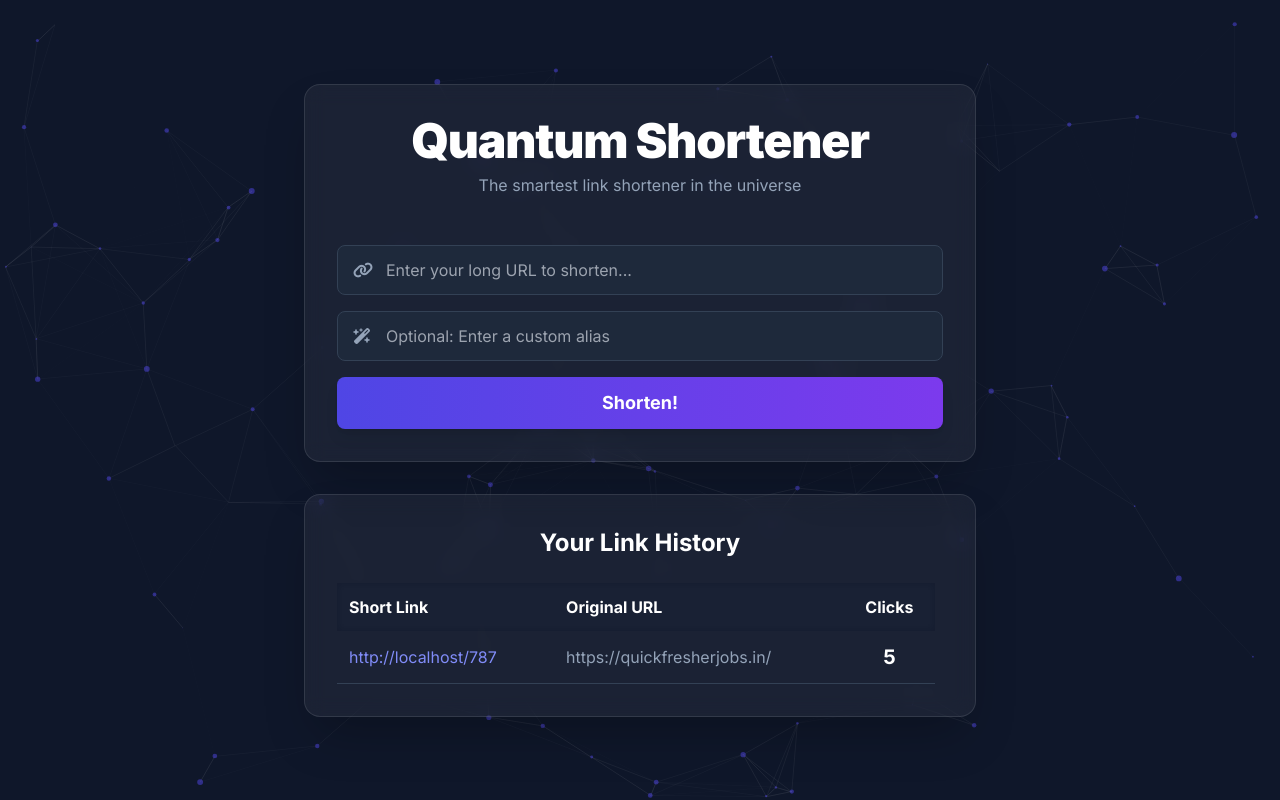
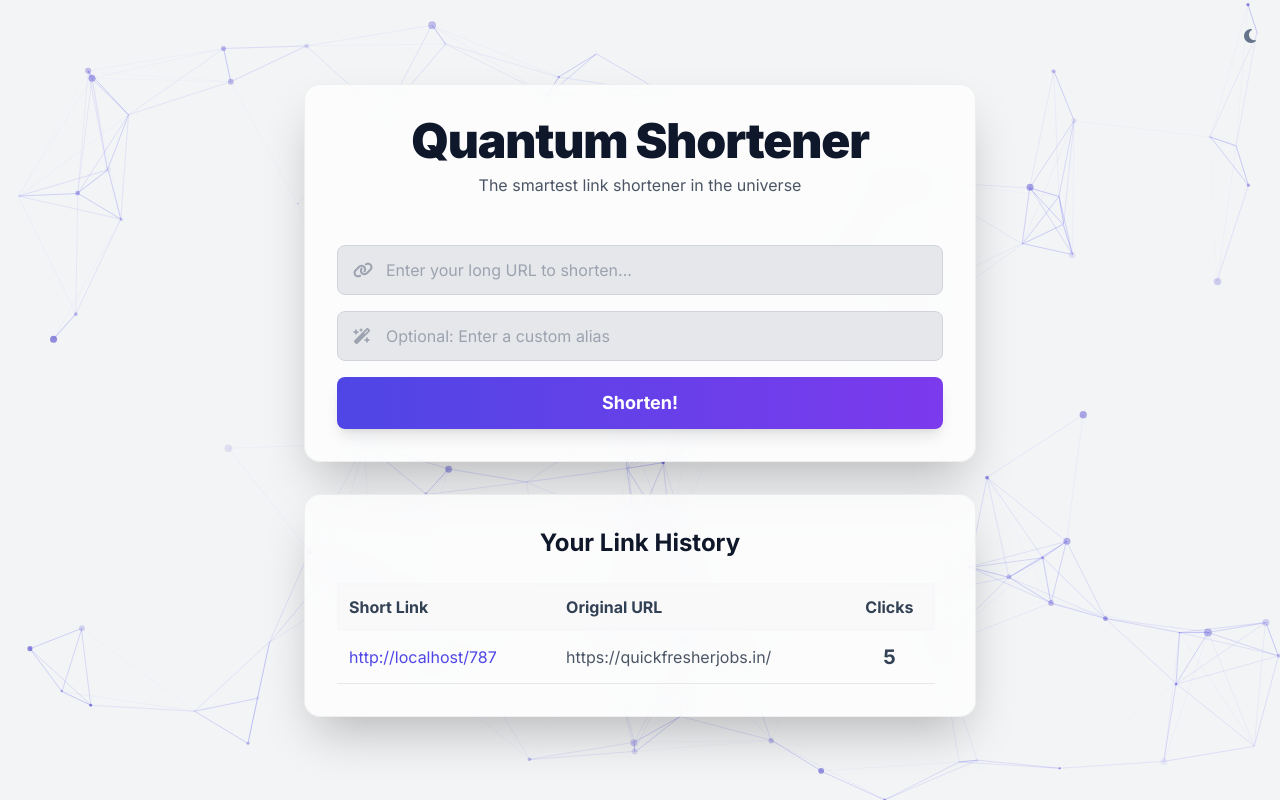
Before and after one commit to nidhinvijay/URL_Shortener, a Django app: page / in a window 1280 px wide. Run offline with Django 5.2, Linux system fonts and the light colour scheme; data comes from the database, SQL or seed files in the repository; both versions use the stored data as it was after the commit; some libraries are stand-ins or nearby versions.

Commit message:
3rd Commit

```diff
--- a/shortener/templates/index.html
+++ b/shortener/templates/index.html
@@ -1,5 +1,5 @@
 <!DOCTYPE html>
-<html lang="en">
+<html lang="en" class="light"> <!-- Default to light theme -->
 <head>
     <meta charset="UTF-8">
     <meta name="viewport" content="width=device-width, initial-scale=1.0">
@@ -13,21 +13,31 @@
     <!-- Font Awesome for Icons -->
     <link rel="stylesheet" href="https://cdnjs.cloudflare.com/ajax/libs/font-awesome/6.4.2/css/all.min.css">
     <style>
-        /* Custom styles */
+        /* Custom base styles */
         body {
             font-family: 'Inter', sans-serif;
-            background-color: #0f172a; /* slate-900 */
+            transition: background-color 0.3s ease, color 0.3s ease;
         }
         #particles-js {
-            position: absolute;
+            position: fixed;
             width: 100%;
             height: 100%;
+            top: 0;
+            left: 0;
             z-index: -1;
         }
-        .glass-card {
-            background: rgba(255, 255, 255, 0.05);
-            backdrop-filter: blur(10px);
-            -webkit-backdrop-filter: blur(10px);
+        /* Light theme card */
+        .card {
+            background: rgba(255, 255, 255, 0.7);
+            backdrop-filter: blur(12px);
+            -webkit-backdrop-filter: blur(12px);
+            border: 1px solid rgba(0, 0, 0, 0.05);
+        }
+        /* Dark theme card */
+        .dark .card {
+            background: rgba(30, 41, 59, 0.5); /* slate-800/50 */
+            backdrop-filter: blur(12px);
+            -webkit-backdrop-filter: blur(12px);
             border: 1px solid rgba(255, 255, 255, 0.1);
         }
         .btn-gradient {
@@ -38,48 +48,72 @@
             transform: translateY(-2px);
             box-shadow: 0 10px 20px rgba(0,0,0,0.2);
         }
-        /* Custom scrollbar for URL history */
+        /* Custom scrollbar */
         .history-container::-webkit-scrollbar {
             width: 8px;
         }
         .history-container::-webkit-scrollbar-track {
-            background: rgba(255, 255, 255, 0.1);
+            background: rgba(0, 0, 0, 0.1);
             border-radius: 10px;
         }
+        .dark .history-container::-webkit-scrollbar-track {
+             background: rgba(255, 255, 255, 0.1);
+        }
         .history-container::-webkit-scrollbar-thumb {
-            background: #4f46e5;
+            background: #6366f1; /* indigo-500 */
             border-radius: 10px;
         }
         .history-container::-webkit-scrollbar-thumb:hover {
-            background: #7c3aed;
+            background: #4f46e5; /* indigo-600 */
         }
     </style>
+    <script>
+        // Set theme on page load
+        if (localStorage.theme === 'dark' || (!('theme' in localStorage) && window.matchMedia('(prefers-color-scheme: dark)').matches)) {
+            document.documentElement.classList.add('dark');
+        } else {
+            document.documentElement.classList.remove('dark');
+        }
+
+        // Tailwind config for dark mode
+        tailwind.config = {
+            darkMode: 'class',
+        }
+    </script>
 </head>
-<body class="text-white">
+<body class="bg-gray-100 text-slate-800 dark:bg-slate-900 dark:text-slate-200">
     <!-- Particle background container -->
     <div id="particles-js"></div>
+
+    <!-- Theme Toggle Button -->
+    <div class="absolute top-4 right-4">
+        <button id="theme-toggle" class="p-2 rounded-full text-slate-500 dark:text-slate-400 hover:bg-gray-200 dark:hover:bg-slate-800 focus:outline-none">
+            <i id="theme-toggle-dark-icon" class="fa-solid fa-moon hidden"></i>
+            <i id="theme-toggle-light-icon" class="fa-solid fa-sun hidden"></i>
+        </button>
+    </div>
 
     <div class="container mx-auto px-4 py-8 flex flex-col items-center justify-center min-h-screen">
 
         <!-- Main Card -->
-        <div class="glass-card rounded-2xl p-6 md:p-8 w-full max-w-2xl shadow-2xl">
+        <div class="card rounded-2xl p-6 md:p-8 w-full max-w-2xl shadow-2xl">
             <div class="text-center mb-8">
-                <h1 class="text-4xl md:text-5xl font-black tracking-tight">Quantum Shortener</h1>
-                <p class="text-slate-400 mt-2">The smartest link shortener in the universe</p>
+                <h1 class="text-3xl md:text-5xl font-black tracking-tight text-slate-900 dark:text-white">Quantum Shortener</h1>
+                <p class="text-gray-600 dark:text-slate-400 mt-2">The smartest link shortener in the universe</p>
             </div>
 
             <!-- Form -->
             <form method="POST" class="flex flex-col space-y-4">
                 {% csrf_token %}
                 <div class="relative">
-                    <i class="fa-solid fa-link absolute left-4 top-1/2 -translate-y-1/2 text-slate-400"></i>
+                    <i class="fa-solid fa-link absolute left-4 top-1/2 -translate-y-1/2 text-gray-400 dark:text-slate-500"></i>
                     <input type="url" name="original_url" placeholder="Enter your long URL to shorten..." required
-                           class="w-full bg-slate-800 border border-slate-700 rounded-lg p-3 pl-12 focus:outline-none focus:ring-2 focus:ring-indigo-500 transition-all">
+                           class="w-full bg-gray-200 dark:bg-slate-800 border border-gray-300 dark:border-slate-700 rounded-lg p-3 pl-12 focus:outline-none focus:ring-2 focus:ring-indigo-500 transition-all text-slate-800 dark:text-slate-200">
                 </div>
                 <div class="relative">
-                    <i class="fa-solid fa-wand-magic-sparkles absolute left-4 top-1/2 -translate-y-1/2 text-slate-400"></i>
+                    <i class="fa-solid fa-wand-magic-sparkles absolute left-4 top-1/2 -translate-y-1/2 text-gray-400 dark:text-slate-500"></i>
                     <input type="text" name="custom_code" placeholder="Optional: Enter a custom alias"
-                           class="w-full bg-slate-800 border border-slate-700 rounded-lg p-3 pl-12 focus:outline-none focus:ring-2 focus:ring-indigo-500 transition-all">
+                           class="w-full bg-gray-200 dark:bg-slate-800 border border-gray-300 dark:border-slate-700 rounded-lg p-3 pl-12 focus:outline-none focus:ring-2 focus:ring-indigo-500 transition-all text-slate-800 dark:text-slate-200">
                 </div>
                 <button type="submit" class="btn-gradient text-white font-bold rounded-lg p-3 text-lg shadow-lg">
                     Shorten!
@@ -88,7 +122,7 @@
 
             <!-- Error Message Display -->
             {% if error %}
-            <div class="mt-4 bg-red-500/20 border border-red-500 text-red-300 px-4 py-3 rounded-lg text-center" role="alert">
+            <div class="mt-4 bg-red-500/10 dark:bg-red-500/20 border border-red-500 text-red-700 dark:text-red-300 px-4 py-3 rounded-lg text-center" role="alert">
                 <strong class="font-bold">Oops!</strong>
                 <span class="block sm:inline">{{ error }}</span>
             </div>
@@ -96,13 +130,13 @@
 
             <!-- Result Display -->
             {% if short_url %}
-            <div class="mt-8 p-6 bg-slate-800 rounded-2xl border border-slate-700">
-                <p class="text-slate-400 font-semibold text-center">Your quantum link is ready!</p>
+            <div class="mt-8 p-6 bg-gray-200/50 dark:bg-slate-800/70 rounded-2xl border border-gray-300/50 dark:border-slate-700">
+                <p class="text-gray-600 dark:text-slate-400 font-semibold text-center">Your quantum link is ready!</p>
                 <div class="mt-4 flex flex-col md:flex-row items-center gap-4">
                     <div class="flex-grow w-full">
-                        <div class="flex items-center bg-slate-900 rounded-lg p-3 border border-slate-600">
-                            <a id="shortened-link" href="{{ short_url }}" target="_blank" class="text-indigo-400 break-all flex-grow">{{ short_url }}</a>
-                            <button onclick="copyToClipboard()" class="ml-4 text-slate-400 hover:text-white transition">
+                        <div class="flex items-center bg-white dark:bg-slate-900 rounded-lg p-3 border border-gray-300 dark:border-slate-600">
+                            <a id="shortened-link" href="{{ short_url }}" target="_blank" class="text-indigo-600 dark:text-indigo-400 break-all flex-grow">{{ short_url }}</a>
+                            <button onclick="copyToClipboard()" class="ml-4 text-gray-500 dark:text-slate-400 hover:text-slate-900 dark:hover:text-white transition">
                                 <i class="fa-solid fa-copy"></i>
                             </button>
                         </div>
@@ -117,27 +151,27 @@
 
         <!-- URL History -->
         {% if urls %}
-        <div class="glass-card rounded-2xl p-6 md:p-8 w-full max-w-2xl shadow-2xl mt-8">
-            <h2 class="text-2xl font-bold text-center mb-6">Your Link History</h2>
+        <div class="card rounded-2xl p-6 md:p-8 w-full max-w-2xl shadow-2xl mt-8">
+            <h2 class="text-2xl font-bold text-center mb-6 text-slate-900 dark:text-white">Your Link History</h2>
             <div class="history-container max-h-80 overflow-y-auto pr-2">
                 <table class="w-full text-left">
-                    <thead class="sticky top-0 bg-slate-900/50 backdrop-blur-sm">
+                    <thead class="sticky top-0 bg-gray-100/50 dark:bg-slate-900/50 backdrop-blur-sm">
                         <tr>
-                            <th class="p-3">Short Link</th>
-                            <th class="p-3 hidden md:table-cell">Original URL</th>
-                            <th class="p-3 text-center">Clicks</th>
+                            <th class="p-3 text-slate-700 dark:text-slate-300">Short Link</th>
+                            <th class="p-3 hidden md:table-cell text-slate-700 dark:text-slate-300">Original URL</th>
+                            <th class="p-3 text-center text-slate-700 dark:text-slate-300">Clicks</th>
                         </tr>
                     </thead>
                     <tbody>
                         {% for url in urls %}
-                        <tr class="border-b border-slate-700 hover:bg-slate-800/50 transition-colors">
+                        <tr class="border-b border-gray-200 dark:border-slate-700 hover:bg-gray-200/50 dark:hover:bg-slate-800/50 transition-colors">
                             <td class="p-3">
-                                <a href="{{ request.scheme }}://{{ request.get_host }}/{{ url.short_code }}" target="_blank" class="text-indigo-400 hover:underline">{{ request.scheme }}://{{ request.get_host }}/{{ url.short_code }}</a>
+                                <a href="{{ request.scheme }}://{{ request.get_host }}/{{ url.short_code }}" target="_blank" class="text-indigo-600 dark:text-indigo-400 hover:underline">{{ request.scheme }}://{{ request.get_host }}/{{ url.short_code }}</a>
                             </td>
-                            <td class="p-3 text-slate-400 truncate hidden md:table-cell" title="{{ url.original_url }}">
+                            <td class="p-3 text-gray-600 dark:text-slate-400 truncate hidden md:table-cell" title="{{ url.original_url }}">
                                 {{ url.original_url|truncatechars:50 }}
                             </td>
-                            <td class="p-3 text-center font-bold text-xl">
+                            <td class="p-3 text-center font-bold text-xl text-slate-700 dark:text-slate-200">
                                 {{ url.clicks }}
                             </td>
                         </tr>
@@ -152,59 +186,96 @@
     <!-- Particles.js script -->
     <script src="https://cdn.jsdelivr.net/particles.js/2.0.0/particles.min.js"></script>
     <script>
-        // Initialize Particles.js
-        particlesJS("particles-js", {
-            "particles": {
-                "number": { "value": 80, "density": { "enable": true, "value_area": 800 } },
-                "color": { "value": "#4f46e5" },
-                "shape": { "type": "circle", "stroke": { "width": 0, "color": "#000000" }, "polygon": { "nb_sides": 5 } },
-                "opacity": { "value": 0.5, "random": false, "anim": { "enable": false, "speed": 1, "opacity_min": 0.1, "sync": false } },
-                "size": { "value": 3, "random": true, "anim": { "enable": false, "speed": 40, "size_min": 0.1, "sync": false } },
-                "line_linked": { "enable": true, "distance": 150, "color": "#ffffff", "opacity": 0.1, "width": 1 },
-                "move": { "enable": true, "speed": 2, "direction": "none", "random": false, "straight": false, "out_mode": "out", "bounce": false, "attract": { "enable": false, "rotateX": 600, "rotateY": 1200 } }
+        // --- Particle JS Configurations ---
+        const lightThemeParticles = {
+            particles: {
+                number: { value: 80, density: { enable: true, value_area: 800 } },
+                color: { value: "#4338ca" }, // Darker indigo for light bg
+                shape: { type: "circle" },
+                opacity: { value: 0.6, random: true },
+                size: { value: 4, random: true },
+                line_linked: { enable: true, distance: 150, color: "#6366f1", opacity: 0.4, width: 1 },
+                move: { enable: true, speed: 3, direction: "none", random: true, straight: false, out_mode: "out" }
             },
-            "interactivity": {
-                "detect_on": "canvas",
-                "events": { "onhover": { "enable": true, "mode": "grab" }, "onclick": { "enable": true, "mode": "push" }, "resize": true },
-                "modes": { "grab": { "distance": 140, "line_linked": { "opacity": 0.3 } }, "bubble": { "distance": 400, "size": 40, "duration": 2, "opacity": 8, "speed": 3 }, "repulse": { "distance": 200, "duration": 0.4 }, "push": { "particles_nb": 4 }, "remove": { "particles_nb": 2 } }
+            interactivity: {
+                detect_on: "canvas",
+                events: { onhover: { enable: true, mode: "grab" }, onclick: { enable: true, mode: "push" }, resize: true },
+                modes: { grab: { distance: 150, line_linked: { opacity: 1 } }, push: { particles_nb: 4 } }
             },
-            "retina_detect": true
+            retina_detect: true
+        };
+
+        const darkThemeParticles = {
+            particles: {
+                number: { value: 80, density: { enable: true, value_area: 800 } },
+                color: { value: "#4f46e5" },
+                shape: { type: "circle" },
+                opacity: { value: 0.5, random: false },
+                size: { value: 3, random: true },
+                line_linked: { enable: true, distance: 150, color: "#ffffff", opacity: 0.1, width: 1 },
+                move: { enable: true, speed: 2, direction: "none", random: false, straight: false, out_mode: "out" }
+            },
+            interactivity: {
+                detect_on: "canvas",
+                events: { onhover: { enable: true, mode: "grab" }, onclick: { enable: true, mode: "push" }, resize: true },
+                modes: { grab: { distance: 140, line_linked: { opacity: 0.3 } }, push: { particles_nb: 4 } }
+            },
+            retina_detect: true
+        };
+
+        function loadParticles(themeConfig) {
+             // pJSDom[0] is a global variable from particles.js to hold the instance
+            if (window.pJSDom && window.pJSDom[0]) {
+                window.pJSDom[0].pJS.fn.vendors.destroypJS();
+                window.pJSDom = [];
+            }
+            particlesJS("particles-js", themeConfig);
+        }
+
+        // --- Theme Toggling Logic ---
+        const themeToggleBtn = document.getElementById('theme-toggle');
+        const themeToggleDarkIcon = document.getElementById('theme-toggle-dark-icon');
+        const themeToggleLightIcon = document.getElementById('theme-toggle-light-icon');
+
+        function updateTheme() {
+            if (document.documentElement.classList.contains('dark')) {
+                themeToggleLightIcon.classList.remove('hidden');
+                themeToggleDarkIcon.classList.add('hidden');
+                loadParticles(darkThemeParticles);
+            } else {
+                themeToggleLightIcon.classList.add('hidden');
+                themeToggleDarkIcon.classList.remove('hidden');
+                loadParticles(lightThemeParticles);
+            }
+        }
+
+        themeToggleBtn.addEventListener('click', () => {
+            document.documentElement.classList.toggle('dark');
+            if (document.documentElement.classList.contains('dark')) {
+                localStorage.theme = 'dark';
+            } else {
+                localStorage.theme = 'light';
+            }
+            updateTheme();
         });
 
-        // Copy to clipboard function
+        // Initial theme and particle setup on load
+        updateTheme();
+
+
+        // --- Copy to Clipboard Function ---
         function copyToClipboard() {
             const linkElement = document.getElementById('shortened-link');
             const textToCopy = linkElement.href;
 
-            // Use the Clipboard API
             navigator.clipboard.writeText(textToCopy).then(() => {
-                // Visual feedback
-                const icon = document.querySelector('.fa-copy').parentElement;
-                icon.innerHTML = '<i class="fa-solid fa-check text-green-400"></i>';
+                const iconContainer = linkElement.nextElementSibling;
+                iconContainer.innerHTML = '<i class="fa-solid fa-check text-green-500"></i>';
                 setTimeout(() => {
-                    icon.innerHTML = '<i class="fa-solid fa-copy"></i>';
+                    iconContainer.innerHTML = '<i class="fa-solid fa-copy"></i>';
                 }, 2000);
             }).catch(err => {
                 console.error('Failed to copy: ', err);
-                // Fallback for older browsers
-                try {
-                    const textArea = document.createElement("textarea");
-                    textArea.value = textToCopy;
-                    document.body.appendChild(textArea);
-                    textArea.focus();
-                    textArea.select();
-                    document.execCommand('copy');
-                    document.body.removeChild(textArea);
-
-                    const icon = document.querySelector('.fa-copy').parentElement;
-                    icon.innerHTML = '<i class="fa-solid fa-check text-green-400"></i>';
-                    setTimeout(() => {
-                        icon.innerHTML = '<i class="fa-solid fa-copy"></i>';
-                    }, 2000);
-
-                } catch (e) {
-                     console.error('Fallback copy failed: ', e);
-                }
             });
         }
     </script>
```
Also changed, not shown: db.sqlite3, shortener/migrations/0002_url_user_alter_url_short_code.py (added), shortener/migrations/0003_remove_url_user_alter_url_short_code.py (added).
